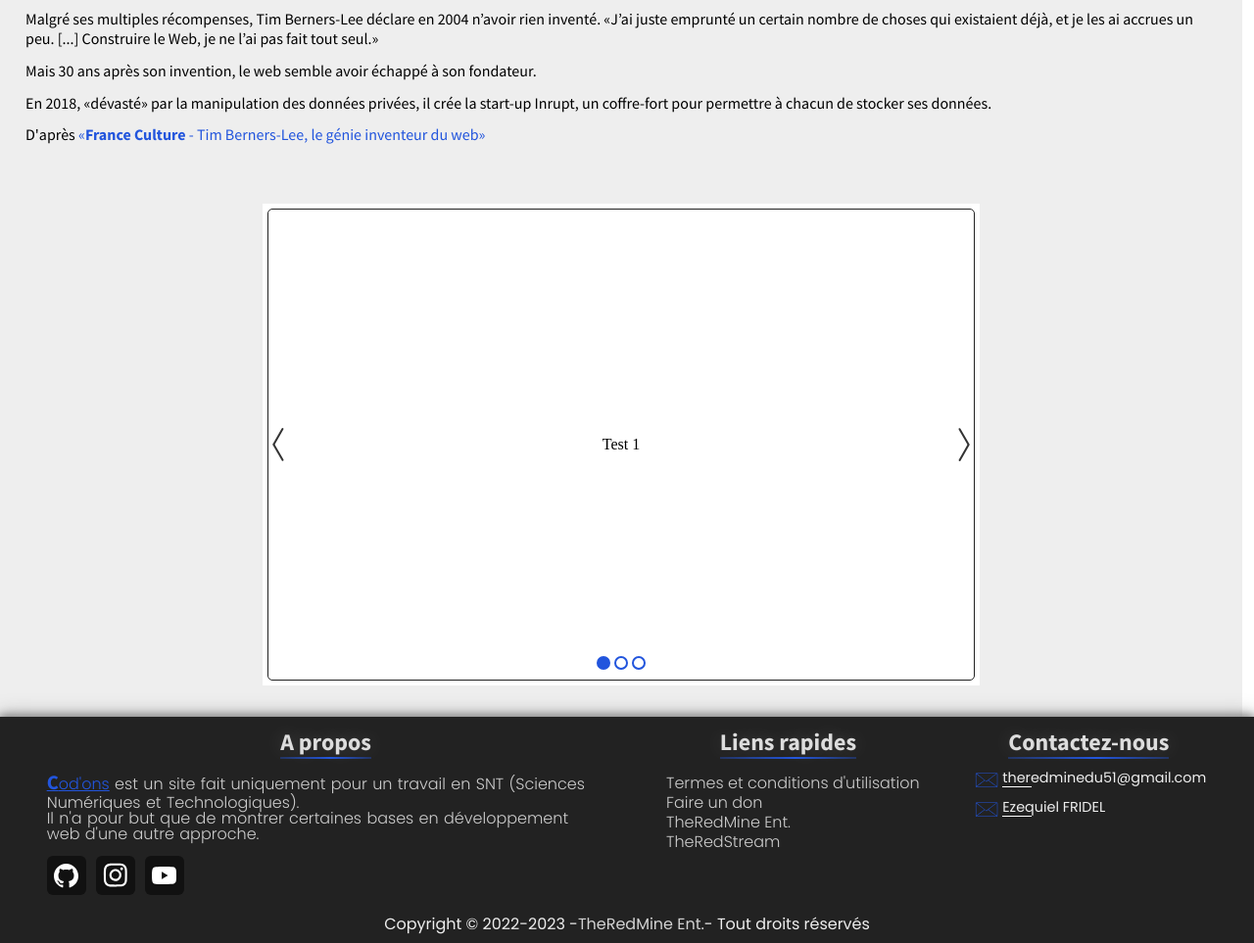
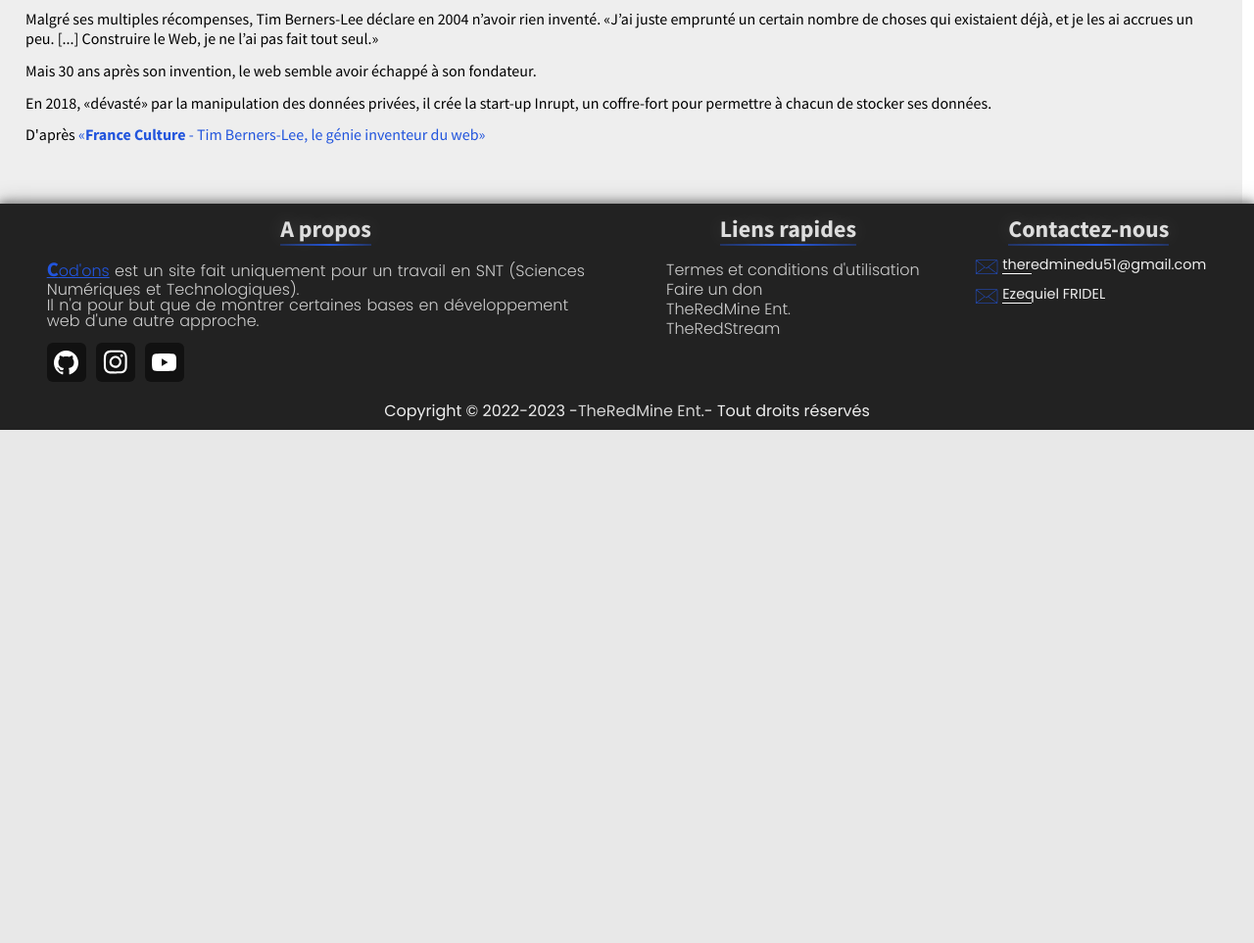
Before and after one commit to ezequiel-fr/snt-web, a PHP site: page / in a window 1280 px wide. Shown: the part 1287-2250 px from the top of the page at 98% size. After the commit the page ends 1726 px from the top, so only its background shows below. Run offline with PHP 8.4, Linux system fonts and the light colour scheme.

Commit message:
Remove carousel

```diff
--- a/assets/css/home.css
+++ b/assets/css/home.css
@@ -281,15 +281,6 @@ main section.story .content p a:hover {
 }
 /* end story */
 
-main section.test {
-    background: var(--white);
-    overflow: hidden;
-}
-
-main section.test .carousel {
-    width: 720px;
-}
-
 @media (max-width: 700px) {
     main section.table-of-content .suggest {
         display: none;
--- a/pages/home.js
+++ b/pages/home.js
@@ -298,13 +298,7 @@ export default `
         </div>
     </section>
 
-    <section class="test" id="two">
-        <div class="carousel">
-            <article>Test 1</article>
-            <article>Giuliano</article>
-            <article>Rien</article>
-        </div>
-    </section>
+    <!-- -->
 </main>
 
 <footer class="auto-reload">
```
